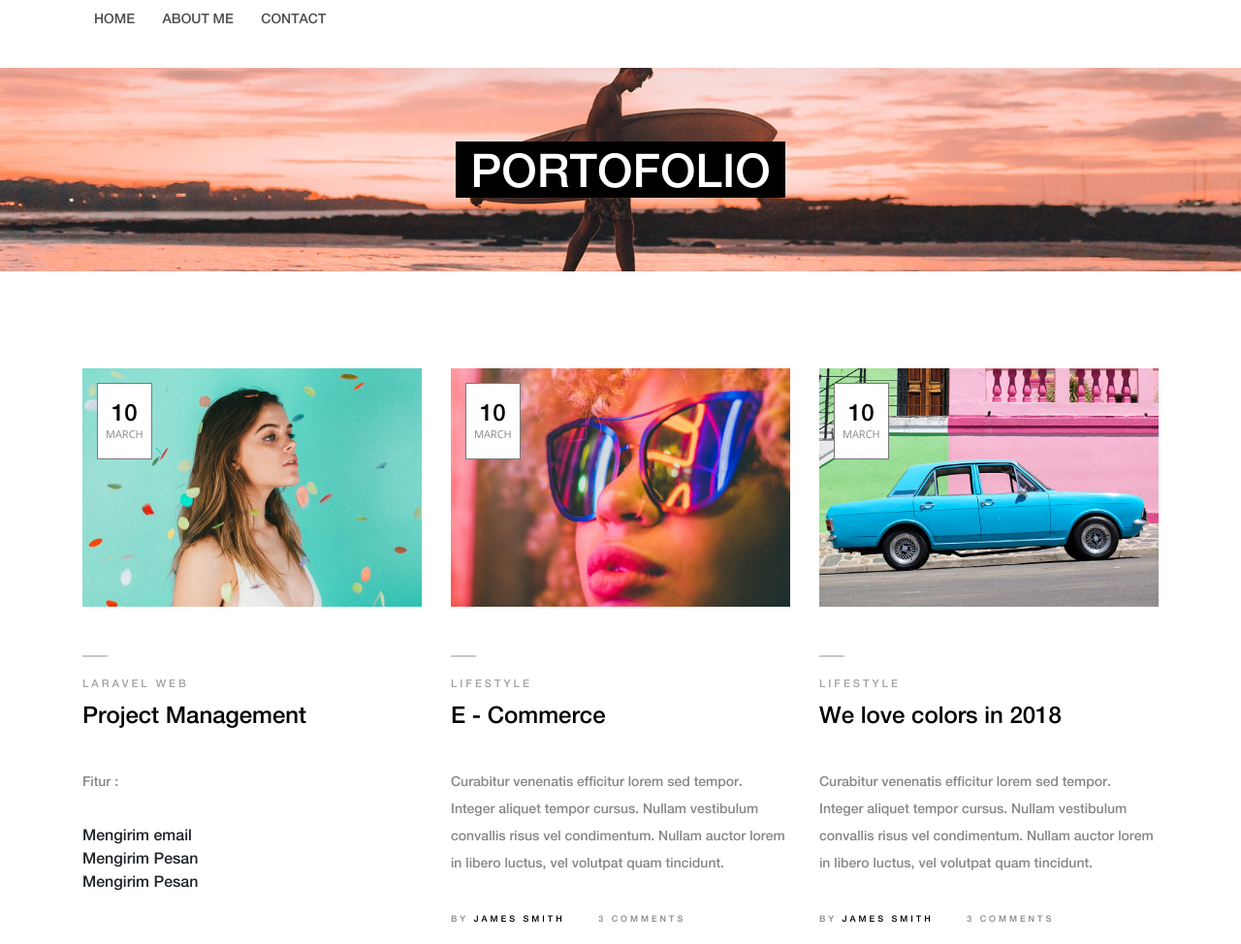
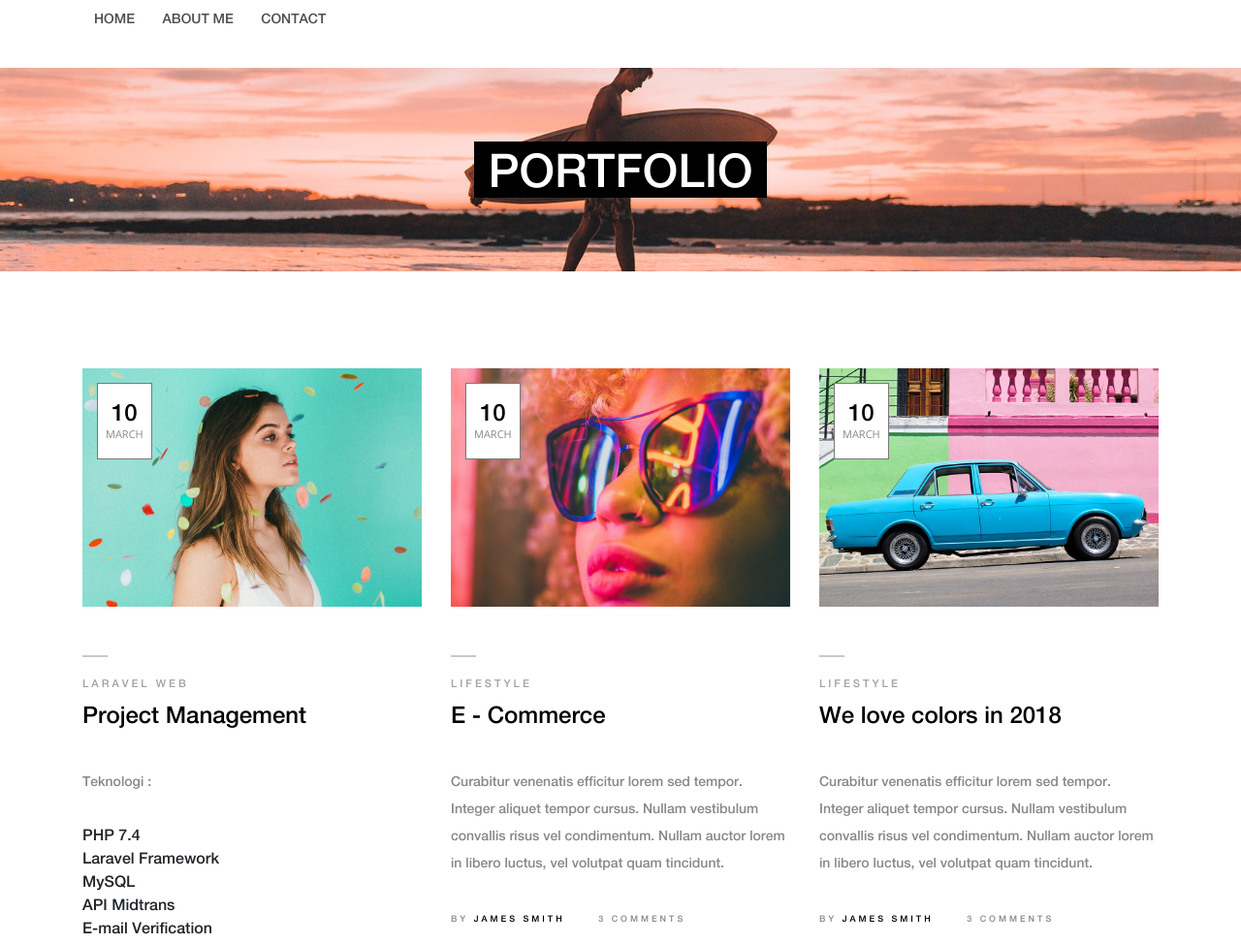
Before and after one commit to miftakhul-dev/miftakhul-dev.github.io, a plain HTML site: page index.html in a window 1280 px wide. Shown: the part 265-1239 px from the top of the page at 97% size. Drawn offline with nearby package versions, Linux system fonts and the light colour scheme.

Commit message:
ubah index

```diff
--- a/index.html
+++ b/index.html
@@ -187,7 +187,7 @@
             <div class="row h-100 align-items-center">
                 <div class="col-12">
                     <div class="breadcumb-content text-center">
-                        <h2>Portofolio</h2>
+                        <h2>Portfolio</h2>
                     </div>
                 </div>
             </div>
@@ -212,13 +212,14 @@
                         <div class="single-blog-content mt-50">
                             <div class="line"></div>
                             <a href="#" class="post-tag">Laravel Web</a>
-                            <h4><a href="#" class="post-headline">Project Management</a></h4>
-                            <p> Fitur : </p>
+                            <h4><a href="project-menejemen.html" class="post-headline">Project Management</a></h4>
+                            <p> Teknologi : </p>
                             <ol>
-                                <li>Mengirim email</li>
-                                <li>Mengirim Pesan</li>
-                                <li>Mengirim Pesan</li>
-
+                                <li>PHP 7.4</li>
+                                <li>Laravel Framework</li>
+                                <li>MySQL</li>
+                                <li>API Midtrans</li>
+                                <li>E-mail Verification</li>
                             </ol>
                         </div>
                     </div>
```
